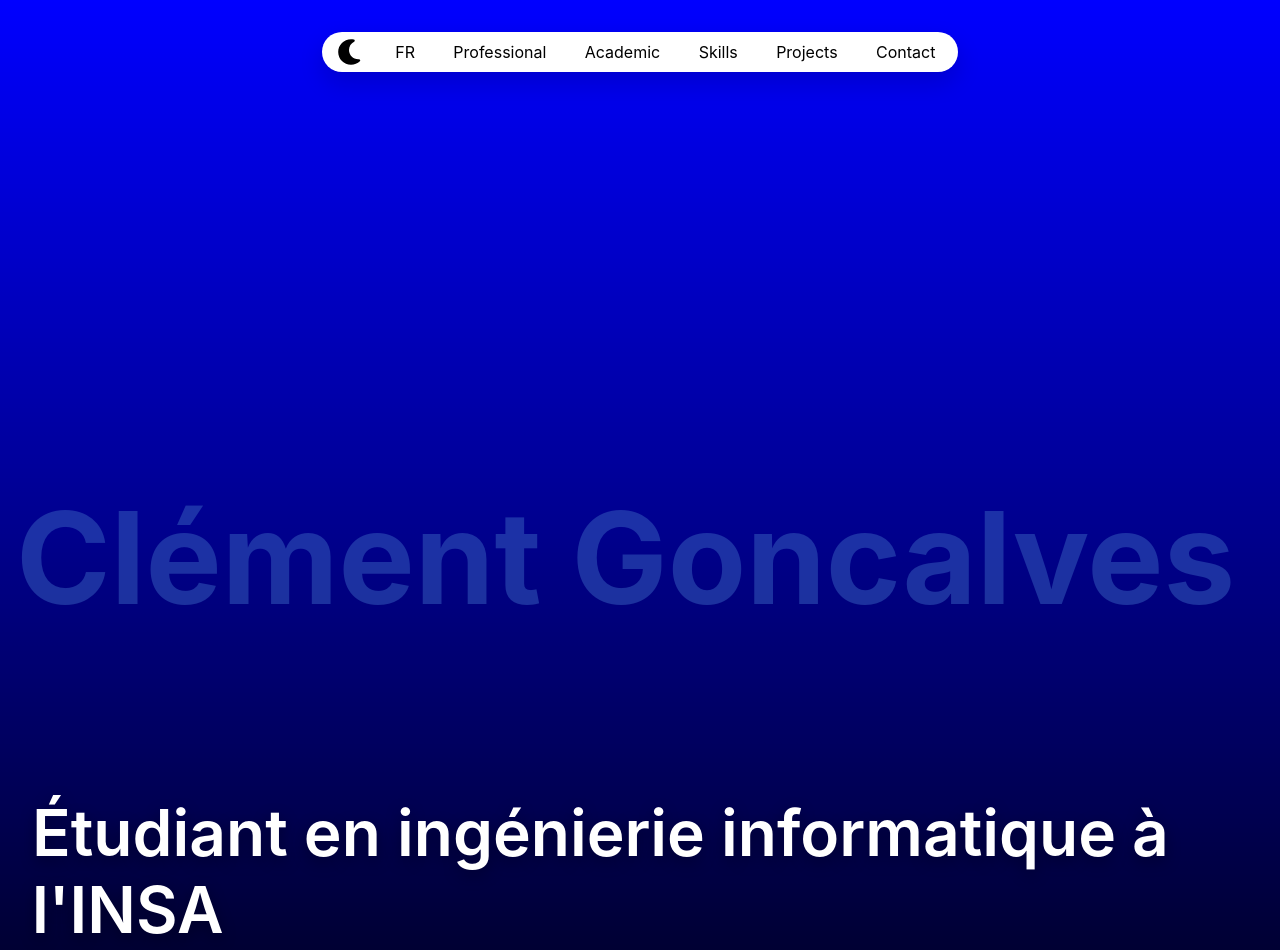
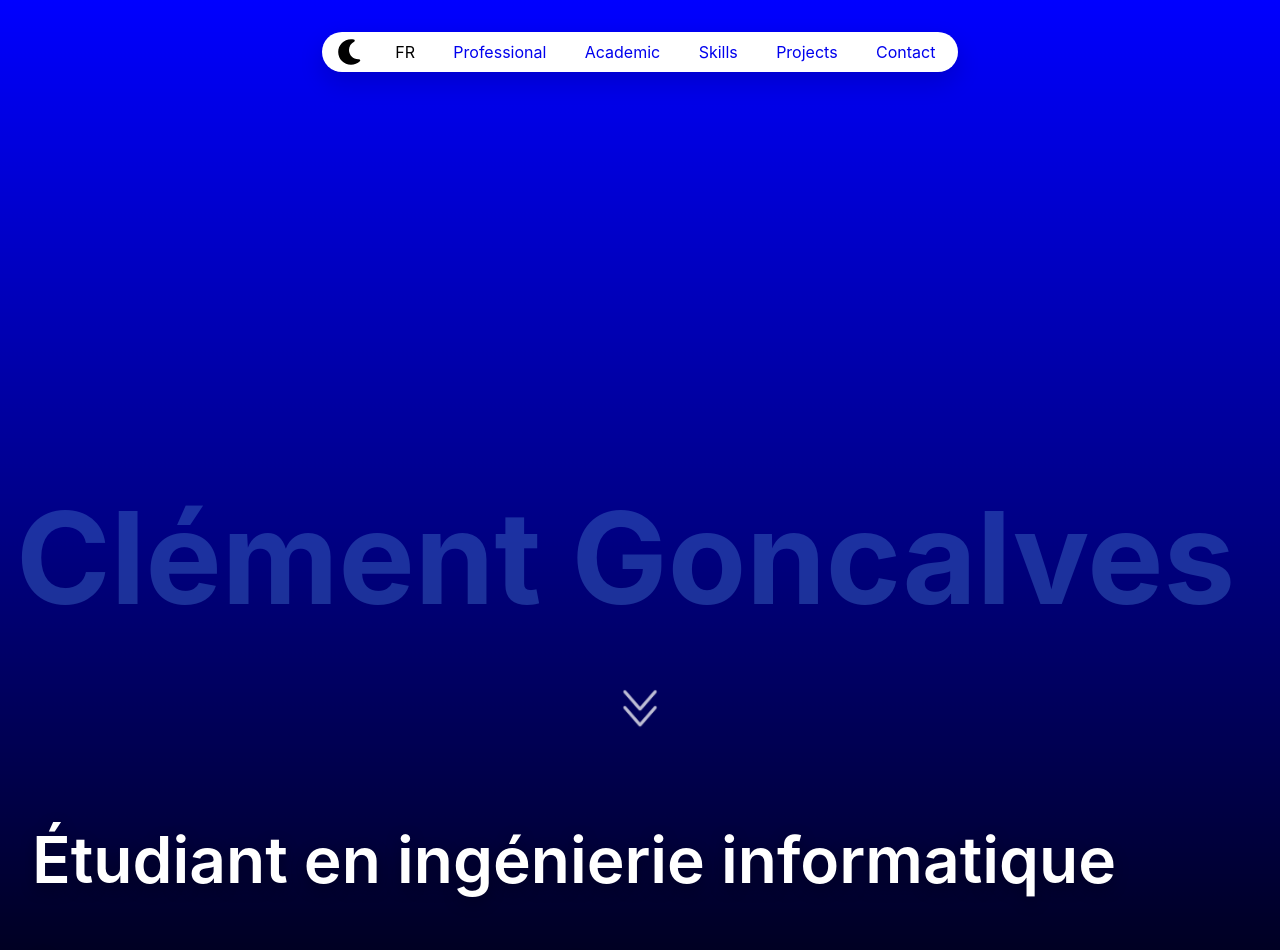
Before and after one commit to clementgvs/portfolio-clement-g, an Angular app: page / in a window 1280 px wide. Shown: the top 950 px of the page. Built offline with nearby package versions, Linux system fonts and the light colour scheme.

Commit message:
Fixing scrolling and floating bar features + adding see bottom btn

```diff
--- a/src/app/app.html
+++ b/src/app/app.html
@@ -4,19 +4,19 @@
     <a class="lang-checkbox" (click)="switchLang()">
       {{nextLang}}
     </a>
-    <a class="professional-btn">Professional</a>
-    <a class="academic-btn">Academic</a>
-    <a class="skills-btn">Skills</a>
-    <a class="projects-btn">Projects</a>
-    <a class="contact-btn">Contact</a>
+    <a class="professional-btn" href="#professional">Professional</a>
+    <a class="academic-btn" href="#academic">Academic</a>
+    <a class="skills-btn" href="#skills">Skills</a>
+    <a class="projects-btn" href="#projects">Projects</a>
+    <a class="contact-btn" href="#contact">Contact</a>
   </div>
   <div class="content-wrapper">
-    <app-landing></app-landing>
-    <app-skills></app-skills>
-    <app-projects></app-projects>
-    <app-academic></app-academic>
-    <app-professional></app-professional>
-    <app-contact></app-contact>
+    <app-landing id="landing"></app-landing>
+    <app-skills id="skills"></app-skills>
+    <app-projects id="projects"></app-projects>
+    <app-academic id="academic"></app-academic>
+    <app-professional id="professional"></app-professional>
+    <app-contact id="contact"></app-contact>
   </div>
   <div class="go-to-top" (click)="scrollToTop()" [class.visible]="showGoToTopBtn">
     <img [src]="topArrowPath" alt="Go to top" class="arrow">
--- a/src/app/app.scss
+++ b/src/app/app.scss
@@ -76,9 +76,19 @@ main {
   border-radius: 999px;
   padding: 1em;
   transition: background-color 0.3s ease;
+  text-decoration: none;
+
 }
 .floating-bar > a:hover {
   background-color: rgb(0, 39, 197, 0.25);
+}
+.floating-bar > a:hover,
+.floating-bar > a:active,
+.floating-bar > a:visited,
+.floating-bar > a:focus {
+  text-decoration: none;
+  color: inherit;
+  cursor: pointer;
 }
 
 .theme-image {
@@ -90,6 +100,7 @@ main {
 }
 .theme-image:hover {
   background-color: rgb(0, 39, 197, 0.25);
+  cursor: pointer;
 }
 
 .go-to-top{
--- a/src/app/app.ts
+++ b/src/app/app.ts
@@ -44,6 +44,7 @@ export class App {
   }
 
   changeColorTheme(){
+    //TODO
 
   }
 }
--- a/src/app/landing/landing.html
+++ b/src/app/landing/landing.html
@@ -1,13 +1,14 @@
 <div class="content">
     <span class="title-span">
-        <h1 class="title">
+        <h1 class="title" id="title">
             Clément Goncalves
         </h1>
+        <a href="#title"><img [src]="visitBottomArrowPath" alt="Visit bottom" class="visitBottomArrow"></a>
         <br>
         <h2 class="subtitle">
-            Étudiant en ingénierie informatique à l'INSA
+            Étudiant en ingénierie informatique
         </h2>
-        <h3 class="subsubtitle">Étudiant motivé et sérieux en informatique à l'INSA Rennes,
+        <h3 class="subsubtitle">Étudiant motivé et sérieux à l'INSA Rennes,
             avec une expérience dans le développement d'applications web et mobiles, et la gestion de projets numériques.
         </h3>
     </span>
--- a/src/app/landing/landing.scss
+++ b/src/app/landing/landing.scss
@@ -9,18 +9,40 @@
 
 .title-span{
     margin-top: 5vh;
-    margin-bottom: 5vh;
 }
 
 .title {
     margin-top: 55vh;
     margin-left: 1rem;
+    margin-bottom: 3rem;
     font-size: 10vw;
     font-weight: 700;
     color: rgba(55, 98, 192, 0.5);
 }
 
+@keyframes shake-vertical-normal {
+    0%, 100% {
+        transform: translateY(0);
+    }
+    10%, 30%, 50%, 70%, 90% {
+        transform: translateY(-8px);
+    }
+    20%, 40%, 60%, 80% {
+        transform: translateY(8px);
+    }
+}
+
+.visitBottomArrow{
+    width: 4.5vw;
+    display: flex;
+    margin-left: auto;
+    margin-right: auto;
+    opacity: 75%;
+    animation: shake-vertical-normal 10s ease 0s infinite normal none;
+}
+
 .subtitle {
+    margin-top: 5rem;
     margin-left: 2rem;
     font-size: 4em;
     font-weight: 600;
--- a/src/app/landing/landing.ts
+++ b/src/app/landing/landing.ts
@@ -7,5 +7,5 @@ import { Component } from '@angular/core';
   styleUrl: './landing.scss',
 })
 export class Landing {
-
+  visitBottomArrowPath = "bottom-arrow-white.png"
 }
--- a/src/app/skills/skills.html
+++ b/src/app/skills/skills.html
@@ -1,41 +1,3 @@
 <div class="content">
-    a
-    <br>a
-    <br>a
-    <br>a
-    <br>a
-    <br>a
-    <br>a
-    <br>a
-    <br>a
-    <br>a
-    <br>a
-    <br>a
-    <br>a
-    <br>a
-    <br>a
-    <br>a
-    <br>a
-    <br>a
-    <br>a
-    <br>a
-    <br>a
-    <br>a
-    <br>a
-    <br>a
-    <br>a
-    <br>a
-    <br>a
-    <br>a
-    <br>a
-    <br>a
-    <br>a
-    <br>a
-    <br>a
-    <br>a
-    <br>a
-    <br>a
-    <br>a
-    <br>a
-    <br>
+
 </div>
--- a/src/styles.scss
+++ b/src/styles.scss
@@ -1,4 +1,8 @@
 /* You can add global styles to this file, and also import other style files */
+
+html {
+    scroll-behavior: smooth;
+}
 
 body{
     scroll-behavior: smooth;
```
Also changed, not shown: public/bottom-arrow-black.png (added), public/bottom-arrow-white.png (added).
